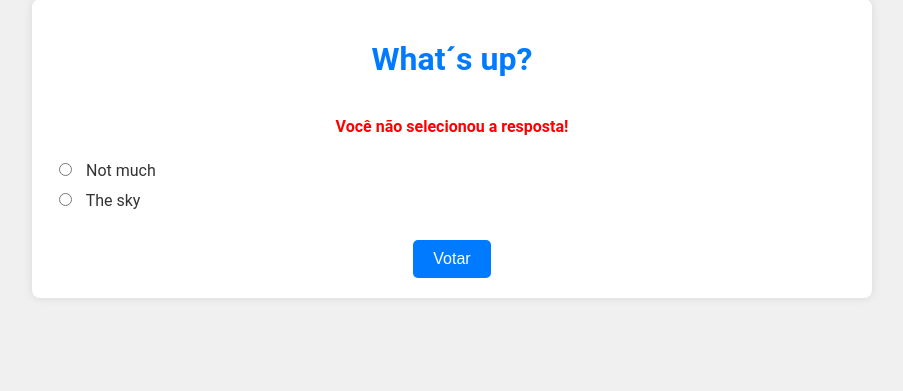
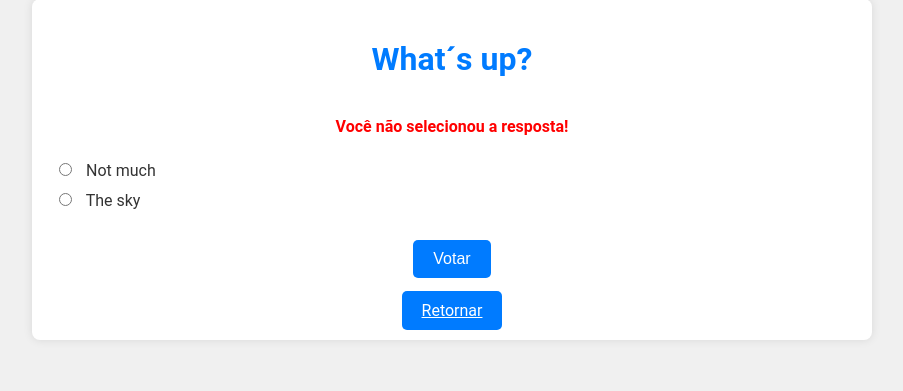
Before and after one commit to olavuwdev/django-learnig, a Django app: page /polls/1/vote/ in a window 1280 px wide. Shown: the part 51-442 px from the top of the page, without its empty margins (188-1091 px from the left). Run offline with Django 5.2, Linux system fonts and the light colour scheme; data comes from the database, SQL or seed files in the repository; both versions use the stored data as it was after the commit.

Commit message:
Botão de retornar as pools

```diff
--- a/mysite/polls/templates/polls/detail.html
+++ b/mysite/polls/templates/polls/detail.html
@@ -24,7 +24,8 @@
                 {% endfor %}
             </fieldset>
                 <div class="botao-voto">
-                    <input type="submit" value="Votar" class="btn">
+                    <input type="submit" value="Votar" class="btn"><br><br>
+                    <a class="btn" href="{% url 'polls:index' %}"> Retornar</a>
                 </div>
         </form>
     </div>
--- a/mysite/polls/templates/polls/results.html
+++ b/mysite/polls/templates/polls/results.html
@@ -8,6 +8,7 @@
 {% endfor %}
 </ul>
 
-<a class="btn" href="{% url 'polls:detail' question.id %}"> Votar novamente?</a>
+<a class="btn" href="{% url 'polls:detail' question.id %}"> Votar novamente?</a><br>
+
 
 </div>
```
Also changed, not shown: mysite/db.sqlite3.
